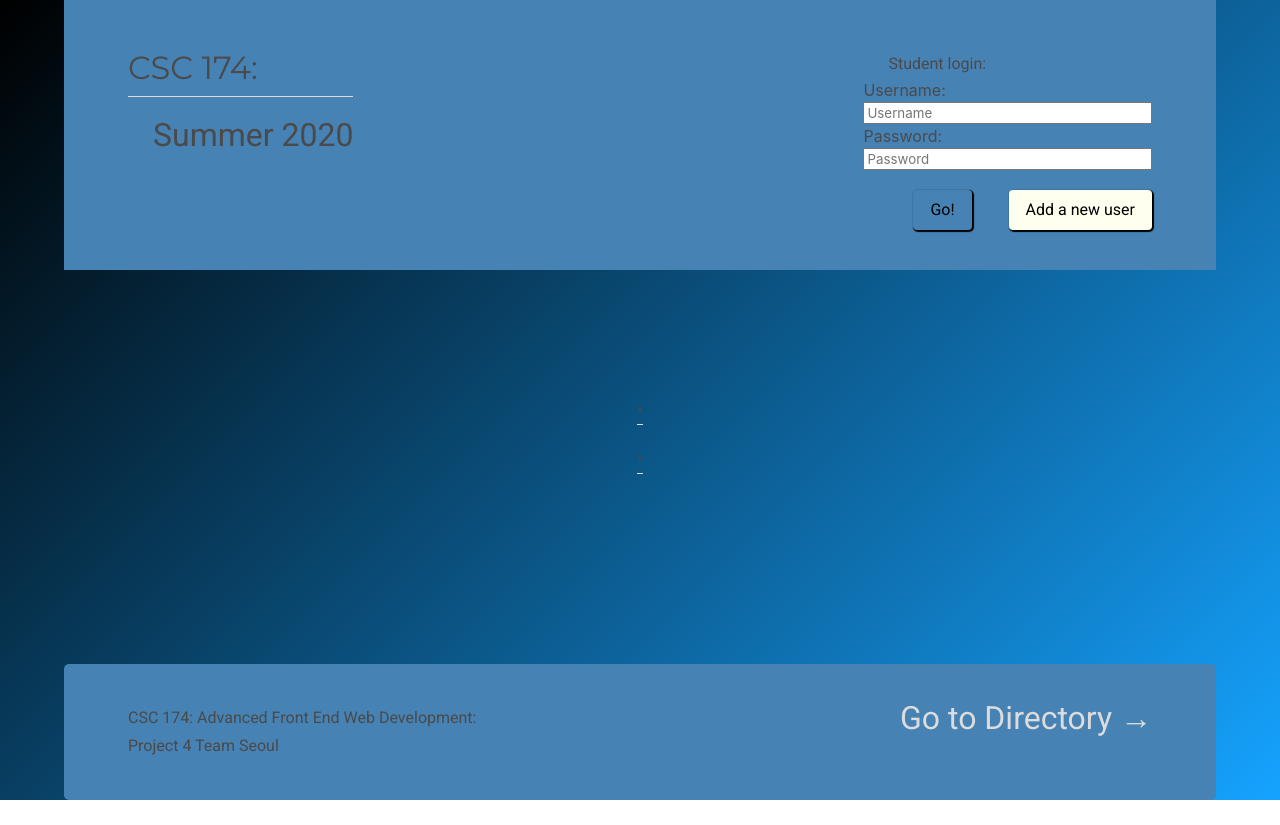
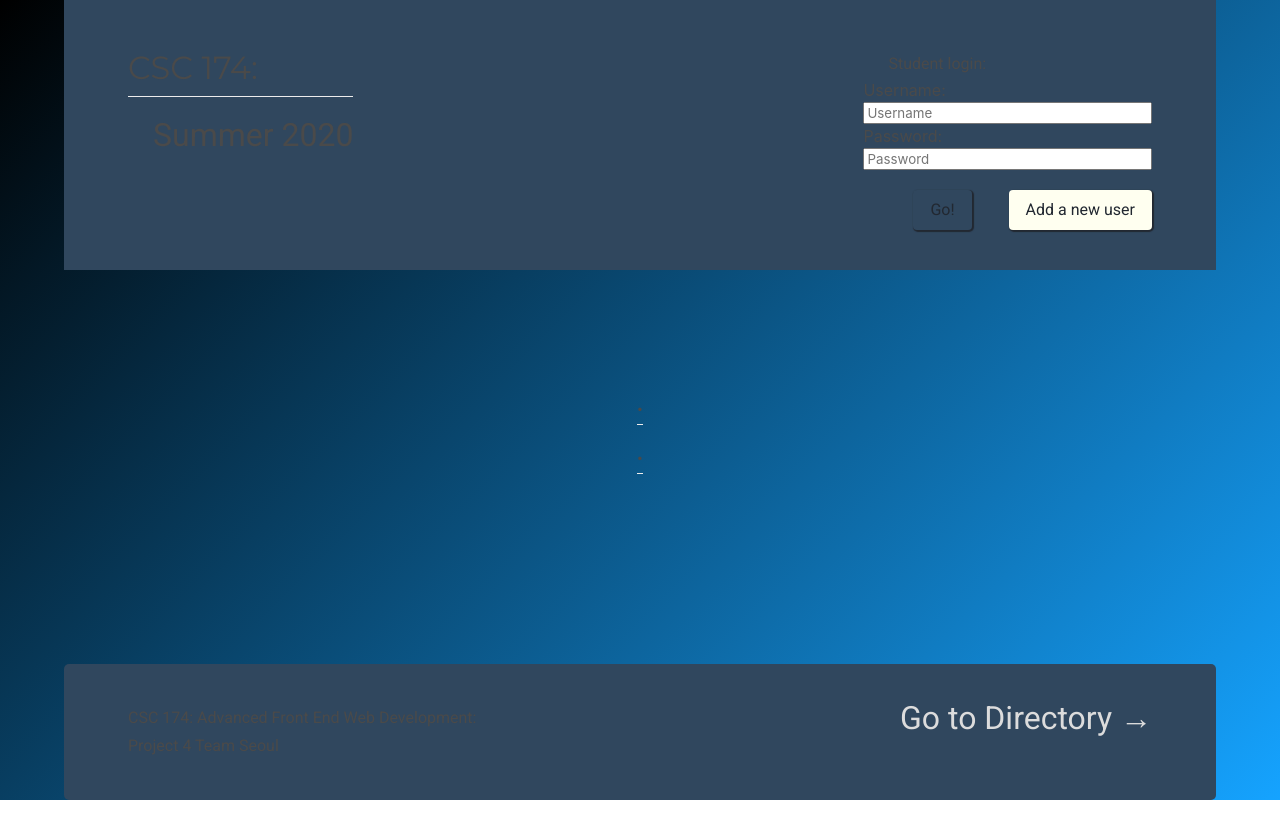
Before and after one commit to jalhadab/project5, a PHP site: page / in a window 1280 px wide. Run offline with PHP 8.4, Linux system fonts and the light colour scheme.

Commit message:
Updates based on color palletes and readability

```diff
--- a/css/nav.css
+++ b/css/nav.css
@@ -3,7 +3,7 @@
 **************************************/
 
 header a {
-	color: khaki;
+	color: #C1A57B;
 	text-decoration: none;
 }
 
@@ -45,11 +45,11 @@ header a p {
 }
 
 .menu a {
-	border: 2px dotted khaki;
+	border: 2px dotted #C1A57B;
 	text-decoration: none;
 	display: block;
-	color: khaki;
-	background-color: black;
+	color: #C1A57B;
+	background-color: #222831;
 	font-size: 20px;
 	text-align: center;
 	padding: 5px 15px;
@@ -58,12 +58,12 @@ header a p {
 }
 
 .menu a:hover {
-	background-color: black;
+	background-color: #222831;
 	border: 2px solid;
 }
 
 header.container {
-	border-bottom: 1px solid khaki;
+	border-bottom: 1px solid #C1A57B;
 }
 
 .submenu {
@@ -86,8 +86,8 @@ header.container {
 **************************************/
 
 .menu li a.is-current {
-	color: black;
-	background-color: khaki;
+	color: #222831;
+	background-color: #C1A57B;
 }
 
 .menubtn:hover > .submenu, .submenu:hover {
--- a/css/override.css
+++ b/css/override.css
@@ -14,15 +14,15 @@ html{
 }
 
 .button.is-link {
-	background-color: steelblue;
-	color: black;
-	-webkit-box-shadow: 1px 1px 1px 1px black;
-	box-shadow: 1px 1px 1px 1px black;
+	background-color: #30475E;
+	color: #222831;
+	-webkit-box-shadow: 1px 1px 1px 1px #222831;
+	box-shadow: 1px 1px 1px 1px #222831;
 }
 
 .button.is-link.is-light {
 	background-color: ivory;
-	color: black;
-	-webkit-box-shadow: 1px 1px 1px 1px black;
-	box-shadow: 1px 1px 1px 1px black;
+	color: #222831;
+	-webkit-box-shadow: 1px 1px 1px 1px #222831;
+	box-shadow: 1px 1px 1px 1px #222831;
 }
--- a/css/styles.css
+++ b/css/styles.css
@@ -2,12 +2,12 @@
 		Base Styles
 **************************************/
 html {
-	background-color: navy;
+	background-color: #30475E;
 }
 
 body {
 	margin: 0 auto;
-	color: gainsboro;
+	color: #30475E;
 	background: rgb(0,0,0);
 	background: linear-gradient(135deg, rgba(0,0,0,1) 0%, rgba(21,163,255,1) 100%);
 }
@@ -31,7 +31,7 @@ h2,
 h3 {
  	font-family: "Montserrat", sans-serif;
 	margin-bottom: 0;
-	border-bottom: 1px solid gainsboro;
+	border-bottom: 1px solid #ECECEC;
 }
 
 p,
@@ -67,9 +67,9 @@ ol {
 header h2 {
     font-style: normal;
     margin: 1vh auto;
-    background-color: darkslategray;
+    background-color: #C1A57B;
     padding: 10px 10px 10px 10px;
-    border: 1px solid;
+    border: 1px solid #ECECEC;
 }
 
 /**************************************
@@ -105,10 +105,11 @@ header div{
 
 .dir-student {
 	display: flex;
-	background-color: darkslategray;
+	background-color: #30475E;
 	border-radius: 5px;
 	justify-content: space-between;
 	padding: 20px 20px 20px 20px;
+	color: #ECECEC;
 }
 
 .big-message {
@@ -131,7 +132,7 @@ header {
 **************************************/
 
 .container {
-	background-color: dimgray;
+	background-color: #FECB89;
 }
 
 .z-pattern {
@@ -139,7 +140,7 @@ header {
 }
 
 .z-pattern .container {
-	background-color: steelblue;
+	background-color: #30475E;
 }
 
 header.persistent {
@@ -192,7 +193,7 @@ footer.persistent a:hover {
 
 .dir-student a:hover {
 	background-color: gainsboro;
-	color: black;
+	color: #222831;
 }
 
 .dir-footer {
```
